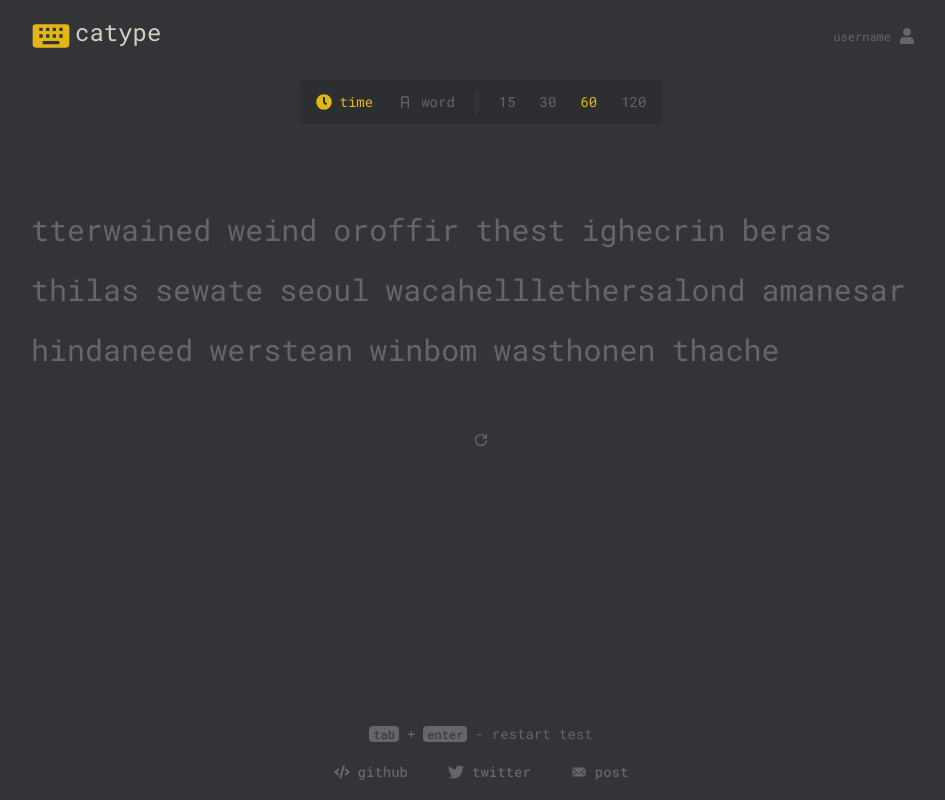
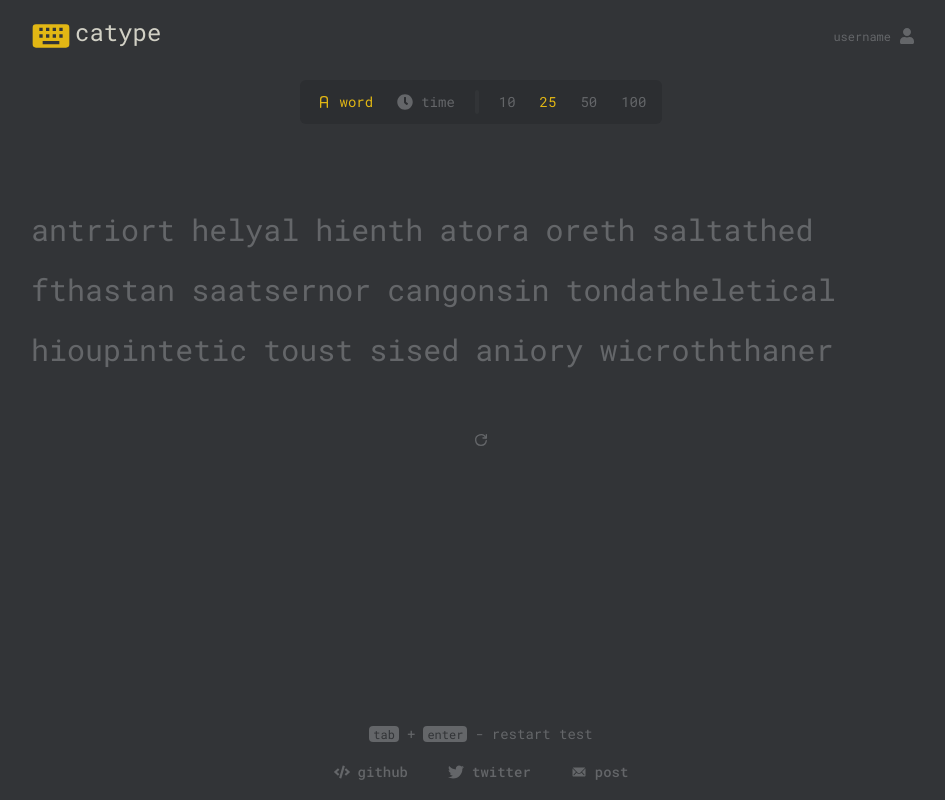
Before and after one commit to saikiranpatil/catype, a React (Vite) app: page / in a window 1280 px wide. Shown: the whole page, without its empty margins (159-1104 px from the left). Built offline with nearby package versions, Linux system fonts and the light colour scheme.

Commit message:
resolve minor errors

```diff
--- a/src/Provider/TypingOptionsProvider.tsx
+++ b/src/Provider/TypingOptionsProvider.tsx
@@ -1,9 +1,9 @@
-import { TypingOptionsTypes } from "@/constants"
+import { TypingOptionsTypes } from "@/common/contants"
 import { TypingOptionsContext } from "@/hooks/useTypingOptions"
 import { useState } from "react"
 
 const TypingOptionsProvider = ({ children }: { children: React.ReactNode }) => {
-    const [typingOptions, setTypingOptions] = useState({ type: "time", timeLimit: 45, wordCount: 45 })
+    const [typingOptions, setTypingOptions] = useState<TypingOptionsTypes>({ type: "word", value: 25 })
     return (
         <TypingOptionsContext.Provider value={{ typingOptions, setTypingOptions }}>
             {children}
--- a/src/common/Provider/TypingOptionsProvider.tsx
+++ b/src/common/Provider/TypingOptionsProvider.tsx
@@ -3,7 +3,7 @@ import { useState } from "react"
 import { TypingOptionsProps } from "../contants"
 
 const TypingOptionsProvider = ({ children }: { children: React.ReactNode }) => {
-    const [typingOptions, setTypingOptions] = useState<TypingOptionsProps>({ type: "time", value: 60 });
+    const [typingOptions, setTypingOptions] = useState<TypingOptionsProps>({ type: "word", value: 50 });
 
     return (
         <TypingOptionsContext.Provider value={{ typingOptions, setTypingOptions }}>
--- a/src/common/contants.ts
+++ b/src/common/contants.ts
@@ -18,17 +18,17 @@ export interface TypingOptionsProps {
 
 export const initialMenuList: MenuListItemProps[] = [
     {
+        type: "word",
+        icon: TbLetterA,
+        values: [10, 25, 50, 100],
+        value: 25
+    },
+    {
         type: "time",
         icon: FaClock,
         values: [15, 30, 60, 120],
         value: 60
     },
-    {
-        type: "word",
-        icon: TbLetterA,
-        values: [10, 25, 50, 100],
-        value: 50
-    }
 ]
 
 export const footerLinks = [
@@ -48,3 +48,8 @@ export const footerLinks = [
         link: "https://x.com/binuryhex"
     },
 ];
+
+export interface TypingOptionsTypes {
+    type: string;
+    value: number;
+}
--- a/src/components/Board/Board.tsx
+++ b/src/components/Board/Board.tsx
@@ -66,7 +66,7 @@ const Board = () => {
 
   useEffect(() => {
     boardRef.current?.focus();
-  }, []);
+  }, [actualText]);
 
   useEffect(() => {
     resetTyping();
@@ -115,7 +115,7 @@ const Board = () => {
   }, [typedText]);
 
 
-  if ((textIdx === actualTextArray.length) || (typedTextArray.length && typedTextArray.length === actualTextArray.length && typedTextArray.slice(-1)[0] === actualTextArray.slice(-1)[0])) {
+  if ((actualTextArray.length && textIdx === actualTextArray.length) || (typedTextArray.length && typedTextArray.length === actualTextArray.length && typedTextArray.slice(-1)[0] === actualTextArray.slice(-1)[0])) {
     setTypingMode(false);
     return (
       <>
--- a/src/constants/index.ts
+++ /dev/null
@@ -1,9 +0,0 @@
-export const boardTimes = [15, 30, 60, 120];
-export const boardWordCounts = [10, 25, 50, 100];
-export type TypingType = "word" | "time";
-
-export interface TypingOptionsTypes {
-    type: TypingType;
-    timeLimit: typeof boardTimes[number];
-    wordCount: typeof boardWordCounts[number];
-}
--- a/src/hooks/useTypingOptions.ts
+++ b/src/hooks/useTypingOptions.ts
@@ -1,4 +1,4 @@
-import { TypingOptionsTypes } from "@/constants/typingOptions";
+import { TypingOptionsTypes } from "@/common/contants";
 import { createContext, useContext } from "react";
 
 interface TypingOptionsContextProps {
```
